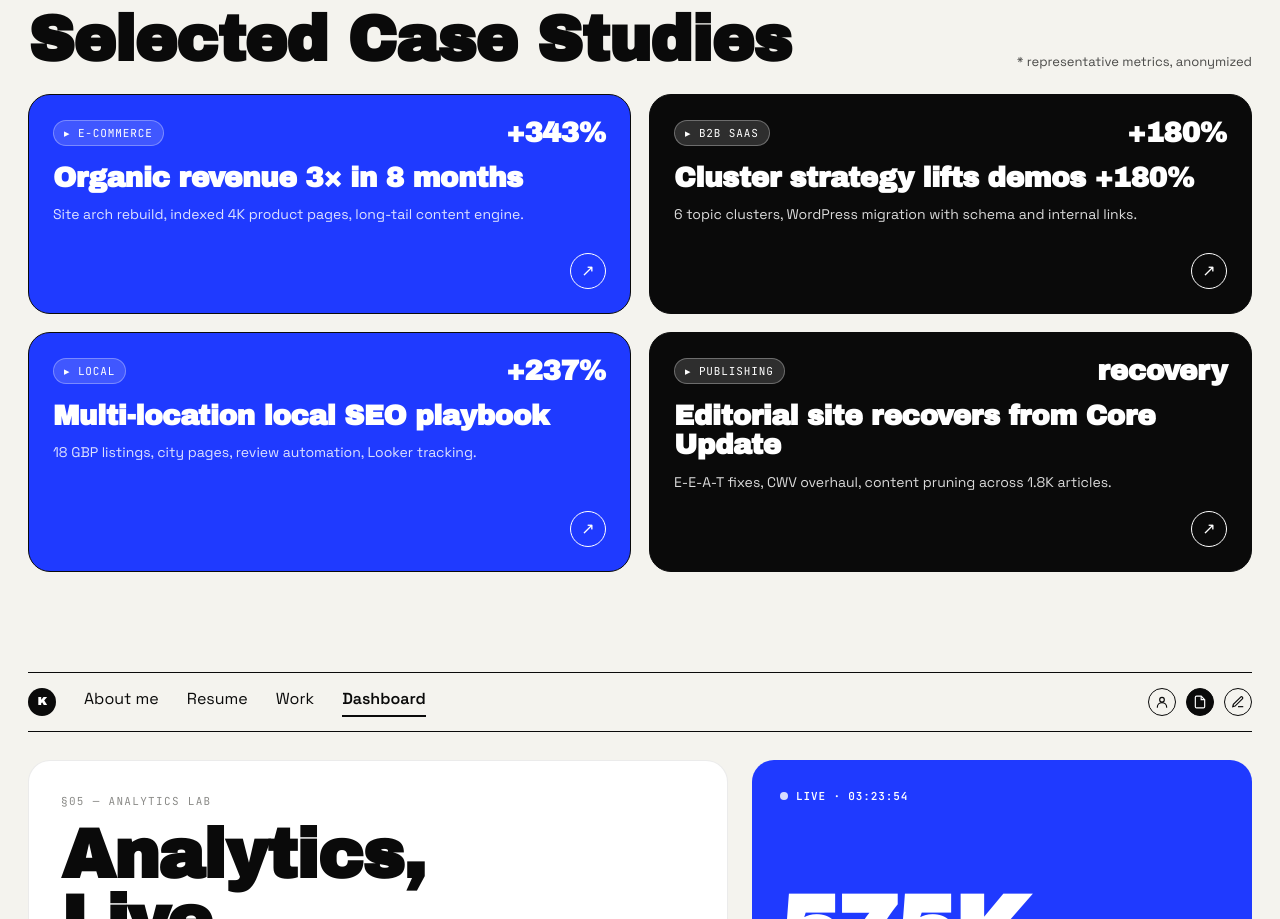
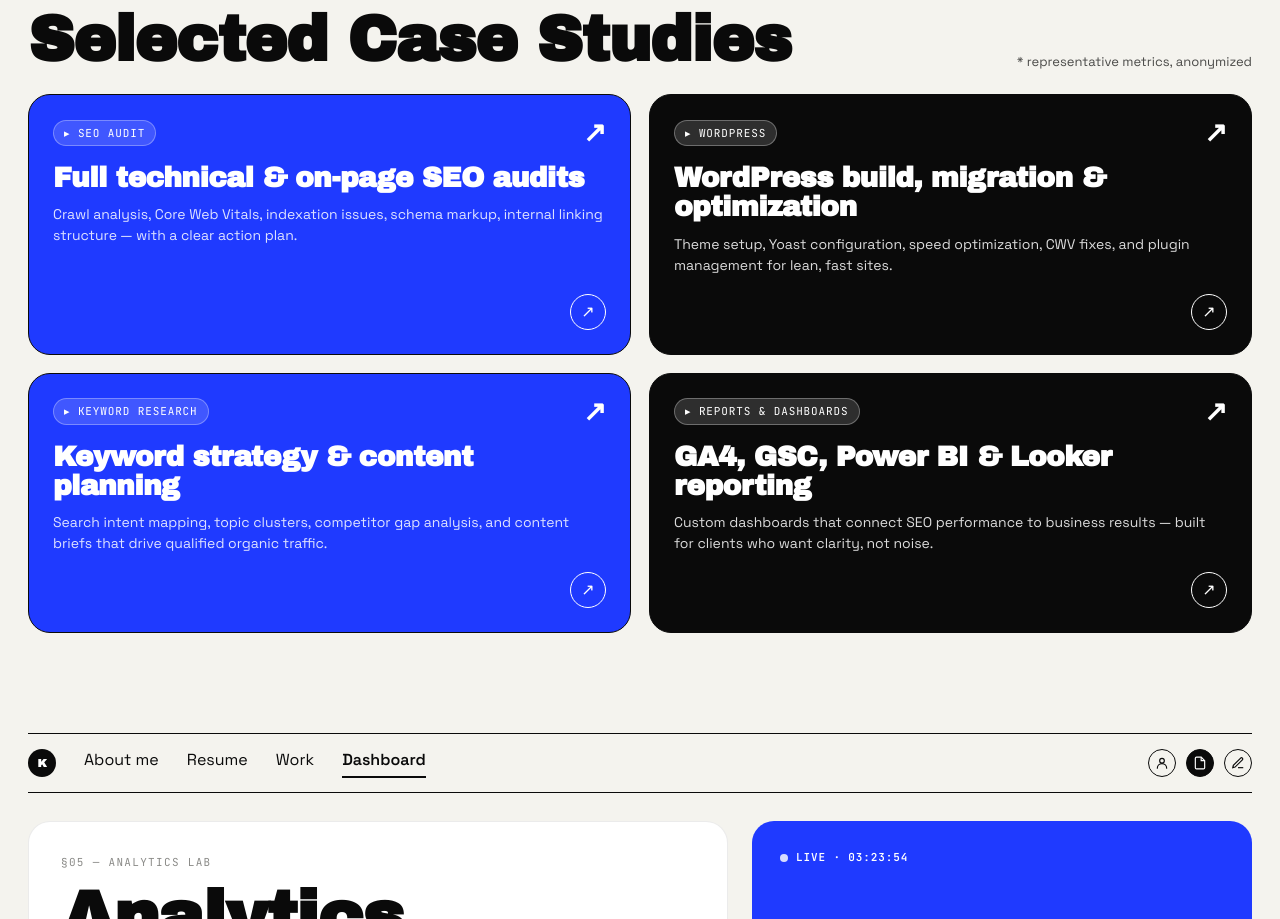
Before and after one commit to Kaitobar/portfolio, a React (Vite) app: page / in a window 1280 px wide. Shown: the part 2660-3579 px from the top of the page. Built offline with nearby package versions, Linux system fonts and the light colour scheme.

Commit message:
Update case studies to service areas

```diff
--- a/src/components/Work.jsx
+++ b/src/components/Work.jsx
@@ -1,10 +1,10 @@
 import { SectionTabs } from './TopBar';
 
 const cases = [
-  { tag: 'E-COMMERCE', title: 'Organic revenue 3× in 8 months', d: 'Site arch rebuild, indexed 4K product pages, long-tail content engine.', m: '+343%', c: 'accent' },
-  { tag: 'B2B SAAS', title: 'Cluster strategy lifts demos +180%', d: '6 topic clusters, WordPress migration with schema and internal links.', m: '+180%', c: 'ink' },
-  { tag: 'LOCAL', title: 'Multi-location local SEO playbook', d: '18 GBP listings, city pages, review automation, Looker tracking.', m: '+237%', c: 'accent' },
-  { tag: 'PUBLISHING', title: 'Editorial site recovers from Core Update', d: 'E-E-A-T fixes, CWV overhaul, content pruning across 1.8K articles.', m: 'recovery', c: 'ink' },
+  { tag: 'SEO AUDIT', title: 'Full technical & on-page SEO audits', d: 'Crawl analysis, Core Web Vitals, indexation issues, schema markup, internal linking structure — with a clear action plan.', m: '↗', c: 'accent' },
+  { tag: 'WORDPRESS', title: 'WordPress build, migration & optimization', d: 'Theme setup, Yoast configuration, speed optimization, CWV fixes, and plugin management for lean, fast sites.', m: '↗', c: 'ink' },
+  { tag: 'KEYWORD RESEARCH', title: 'Keyword strategy & content planning', d: 'Search intent mapping, topic clusters, competitor gap analysis, and content briefs that drive qualified organic traffic.', m: '↗', c: 'accent' },
+  { tag: 'REPORTS & DASHBOARDS', title: 'GA4, GSC, Power BI & Looker reporting', d: 'Custom dashboards that connect SEO performance to business results — built for clients who want clarity, not noise.', m: '↗', c: 'ink' },
 ];
 
 export const Work = () => (
```
